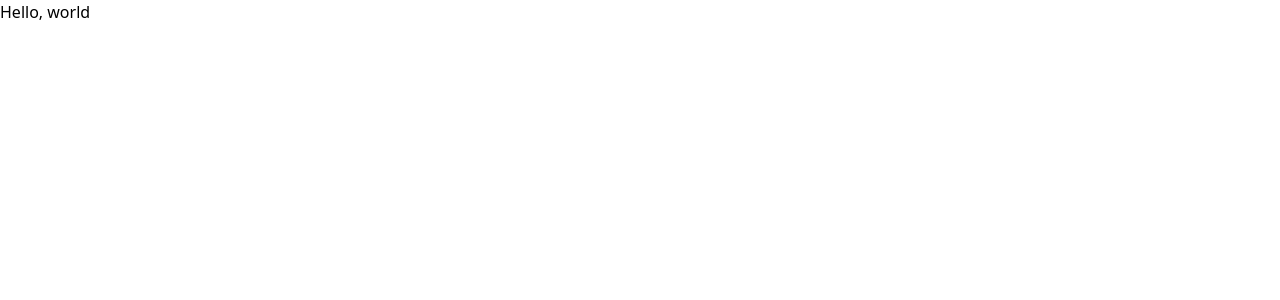
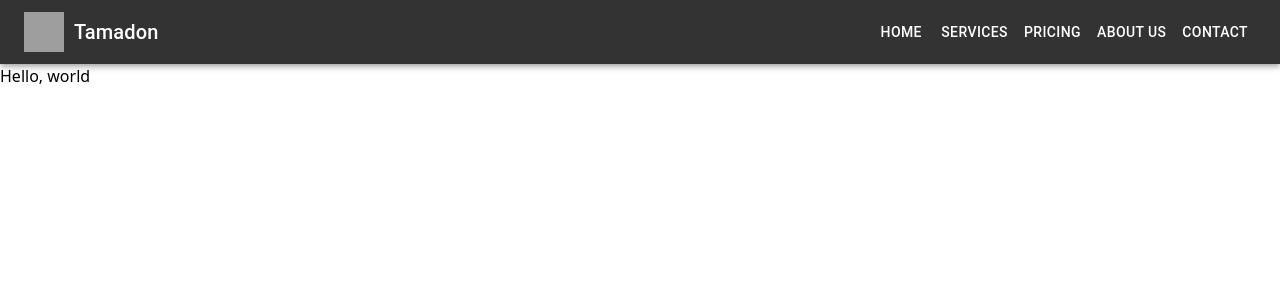
Before and after one commit to Abbas2001Alizada/TET, a React (Vite) app in the folder Frontend/: page / in a window 1280 px wide. Shown: the top 300 px of the page. Built offline with nearby package versions, Linux system fonts and the light colour scheme; grey boxes are pictures that could not be loaded.

Commit message:
navbar is designed

```diff
--- a/Frontend/package.json
+++ b/Frontend/package.json
@@ -10,6 +10,10 @@
     "preview": "vite preview"
   },
   "dependencies": {
+    "@emotion/react": "^11.13.3",
+    "@emotion/styled": "^11.13.0",
+    "@mui/icons-material": "^6.1.5",
+    "@mui/material": "^6.1.5",
     "i": "^0.3.7",
     "react": "^18.3.1",
     "react-dom": "^18.3.1",
--- a/Frontend/src/App.jsx
+++ b/Frontend/src/App.jsx
@@ -1,6 +1,9 @@
+import Navbar from "./Components/navbar";
+
 function Hello() {
   return (
     <div>
+      <Navbar/>
       <h1>Hello, world</h1>
     </div>
   );
--- /dev/null
+++ b/Frontend/src/Components/navbar.jsx
@@ -0,0 +1,58 @@
+import React, { useState } from 'react';
+import { AppBar, Toolbar, IconButton, Typography, Button, Menu, MenuItem, Box } from '@mui/material';
+import MenuIcon from '@mui/icons-material/Menu';
+
+const Navbar = () => {
+  const [anchorEl, setAnchorEl] = useState(null);
+
+  const handleMenuClick = (event) => {
+    setAnchorEl(event.currentTarget);
+  };
+
+  const handleMenuClose = () => {
+    setAnchorEl(null);
+  };
+
+  return (
+    <AppBar position="static" sx={{ backgroundColor: '#333' }}>
+      <Toolbar>
+        {/* Logo and Tamadon Text */}
+        <Box display="flex" alignItems="center" flexGrow={1}>
+          <img src="your-logo-url" alt="Logo" style={{ width: 40, height: 40, marginRight: 10 }} />
+          <Typography variant="h6" component="div" sx={{ flexGrow: 1 }}>
+            Tamadon
+          </Typography>
+        </Box>
+
+        {/* Options for larger screens */}
+        <Box sx={{ display: { xs: 'none', md: 'block' } }}>
+          <Button color="inherit">Home</Button>
+          <Button color="inherit">Services</Button>
+          <Button color="inherit">Pricing</Button>
+          <Button color="inherit">About Us</Button>
+          <Button color="inherit">Contact</Button>
+        </Box>
+
+        {/* Hamburger Menu for smaller screens */}
+        <Box sx={{ display: { xs: 'block', md: 'none' } }}>
+          <IconButton edge="start" color="inherit" aria-label="menu" onClick={handleMenuClick}>
+            <MenuIcon />
+          </IconButton>
+          <Menu
+            anchorEl={anchorEl}
+            open={Boolean(anchorEl)}
+            onClose={handleMenuClose}
+          >
+            <MenuItem onClick={handleMenuClose}>Home</MenuItem>
+            <MenuItem onClick={handleMenuClose}>Services</MenuItem>
+            <MenuItem onClick={handleMenuClose}>Pricing</MenuItem>
+            <MenuItem onClick={handleMenuClose}>About Us</MenuItem>
+            <MenuItem onClick={handleMenuClose}>Contact</MenuItem>
+          </Menu>
+        </Box>
+      </Toolbar>
+    </AppBar>
+  );
+};
+
+export default Navbar;
```
Also changed, not shown: 1 other file (tests, documents, lock files or other folders).
